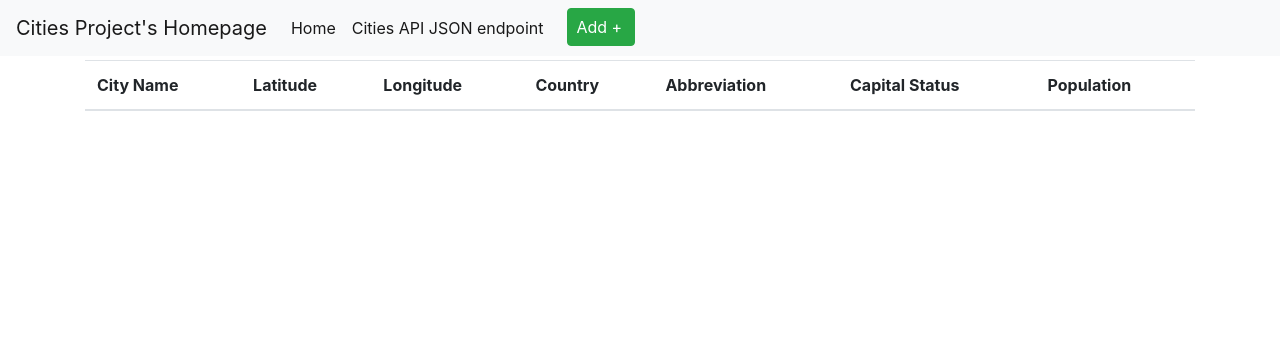
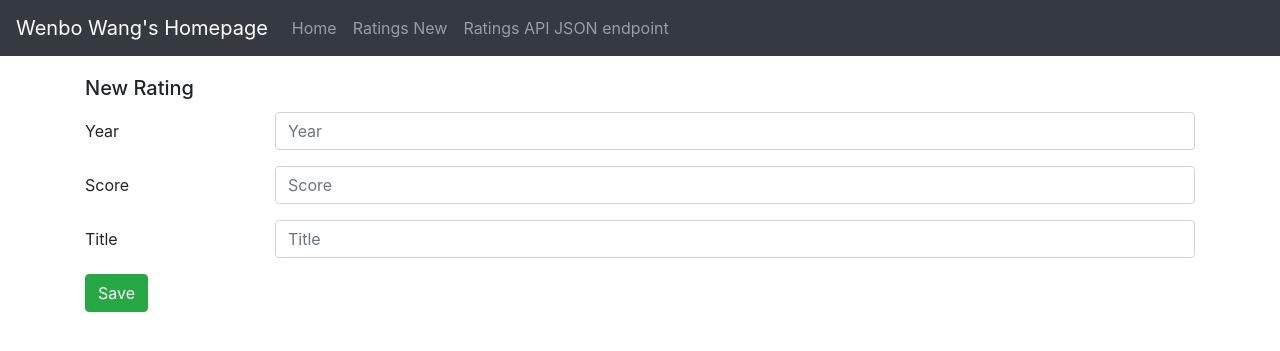
Before and after one commit to ajd33/PythonDockerFlaskPycharm, a Flask app: page / in a window 1280 px wide. Shown: the top 351 px of the page. Run offline with Flask 2, Linux system fonts and the light colour scheme; data that the repository does not hold is empty; some libraries are stand-ins or nearby versions.

Commit message:
Task: copied over assignment 3 code

```diff
--- a/app/app.py
+++ b/app/app.py
@@ -1,120 +1,140 @@
 from typing import List, Dict
 import simplejson as json
+import mysql.connector
 from flask import Flask, request, Response, redirect
 from flask import render_template
-from flaskext.mysql import MySQL
-from pymysql.cursors import DictCursor
 
 app = Flask(__name__)
-mysql = MySQL(cursorclass=DictCursor)
+user = {'username': 'Wenbo Wang'}
 
-app.config['MYSQL_DATABASE_HOST'] = 'db'
-app.config['MYSQL_DATABASE_USER'] = 'root'
-app.config['MYSQL_DATABASE_PASSWORD'] = 'root'
-app.config['MYSQL_DATABASE_PORT'] = 3306
-app.config['MYSQL_DATABASE_DB'] = 'citiesData'
-mysql.init_app(app)
+class MyDb:
+    def __init__(self):
+        config = {
+            'user': 'root',
+            'password': 'root',
+            'host': 'db',
+            'port': '3306',
+            'database': 'deniroData'
+        }
+        self.connection = mysql.connector.connect(**config)
+
+    def closeDb(self):
+        self.connection.close()
+
+    def get_alldata(self):
+        cursor = self.connection.cursor(dictionary=True)
+        cursor.execute('SELECT * FROM deniro')
+        return cursor.fetchall()
+
+    def get_rating(self, rating_id):
+        cursor = self.connection.cursor(dictionary=True)
+        cursor.execute('SELECT * FROM deniro WHERE id=%s', (rating_id,))
+        result = cursor.fetchall()
+        return result[0]
+
+    def update_rating(self, inputData):
+        cursor = self.connection.cursor(dictionary=True)
+        sql_update_query = """UPDATE deniro t SET t.Year = %s, t.Score = %s, t.Title = %s WHERE t.id = %s """
+        cursor.execute(sql_update_query, inputData)
+        self.connection.commit()
+
+    def insert_rating(self, inputData):
+        cursor = self.connection.cursor(dictionary=True)
+        sql_insert_query = """INSERT INTO deniro (`Year`,Score,Title) VALUES (%s, %s, %s) """
+        cursor.execute(sql_insert_query, inputData)
+        self.connection.commit()
+
+    def delete_rating(self, rating_id):
+        cursor = self.connection.cursor(dictionary=True)
+        sql_delete_query = """DELETE FROM deniro WHERE id = %s """
+        cursor.execute(sql_delete_query, (rating_id,))
+        self.connection.commit()
 
 
-@app.route('/', methods=['GET'])
-def index():
-    user = {'username': 'Cities Project'}
-    cursor = mysql.get_db().cursor()
-    cursor.execute('SELECT * FROM tblCitiesImport')
-    result = cursor.fetchall()
-    return render_template('index.html', title='Home', user=user, cities=result)
+db = MyDb()
 
 
-@app.route('/view/<int:city_id>', methods=['GET'])
-def record_view(city_id):
-    cursor = mysql.get_db().cursor()
-    cursor.execute('SELECT * FROM tblCitiesImport WHERE id=%s', city_id)
-    result = cursor.fetchall()
-    return render_template('view.html', title='View Form', city=result[0])
+@app.route('/')
+def index():
+    deniro = db.get_alldata()
+    return render_template('index.html', title='Home', user=user, deniro=deniro)
+
+@app.route('/view/<int:rating_id>', methods=['GET'])
+def record_view(rating_id):
+    rating = db.get_rating(rating_id)
+    return render_template('view.html', title='View Form', user=user, rating=rating)
 
 
-@app.route('/edit/<int:city_id>', methods=['GET'])
-def form_edit_get(city_id):
-    cursor = mysql.get_db().cursor()
-    cursor.execute('SELECT * FROM tblCitiesImport WHERE id=%s', city_id)
-    result = cursor.fetchall()
-    return render_template('edit.html', title='Edit Form', city=result[0])
+@app.route('/edit/<int:rating_id>', methods=['GET'])
+def form_edit_get(rating_id):
+    rating = db.get_rating(rating_id)
+    return render_template('edit.html', title='Edit Form', user=user, rating=rating)
 
 
-@app.route('/edit/<int:city_id>', methods=['POST'])
-def form_update_post(city_id):
-    cursor = mysql.get_db().cursor()
-    inputData = (request.form.get('fldName'), request.form.get('fldLat'), request.form.get('fldLong'),
-                 request.form.get('fldCountry'), request.form.get('fldAbbreviation'),
-                 request.form.get('fldCapitalStatus'), request.form.get('fldPopulation'), city_id)
-    sql_update_query = """UPDATE tblCitiesImport t SET t.fldName = %s, t.fldLat = %s, t.fldLong = %s, t.fldCountry =
-    %s, t.fldAbbreviation = %s, t.fldCapitalStatus = %s, t.fldPopulation = %s WHERE t.id = %s """
-    cursor.execute(sql_update_query, inputData)
-    mysql.get_db().commit()
+@app.route('/edit/<int:rating_id>', methods=['POST'])
+def form_update_post(rating_id):
+    inputData = (request.form.get('Year'), request.form.get('Score'), request.form.get('Title'), rating_id)
+    db.update_rating(inputData)
     return redirect("/", code=302)
 
-@app.route('/cities/new', methods=['GET'])
+@app.route('/rating/new', methods=['GET'])
 def form_insert_get():
-    return render_template('new.html', title='New City Form')
+    return render_template('new.html', title='New Rating Form', user=user)
 
 
-@app.route('/cities/new', methods=['POST'])
+@app.route('/rating/new', methods=['POST'])
 def form_insert_post():
-    cursor = mysql.get_db().cursor()
-    inputData = (request.form.get('fldName'), request.form.get('fldLat'), request.form.get('fldLong'),
-                 request.form.get('fldCountry'), request.form.get('fldAbbreviation'),
-                 request.form.get('fldCapitalStatus'), request.form.get('fldPopulation'))
-    sql_insert_query = """INSERT INTO tblCitiesImport (fldName,fldLat,fldLong,fldCountry,fldAbbreviation,fldCapitalStatus,fldPopulation) VALUES (%s, %s,%s, %s,%s, %s,%s) """
-    cursor.execute(sql_insert_query, inputData)
-    mysql.get_db().commit()
+    inputData = (request.form.get('Year'), request.form.get('Score'), request.form.get('Title'))
+    db.insert_rating(inputData)
     return redirect("/", code=302)
 
-@app.route('/delete/<int:city_id>', methods=['POST'])
-def form_delete_post(city_id):
-    cursor = mysql.get_db().cursor()
-    sql_delete_query = """DELETE FROM tblCitiesImport WHERE id = %s """
-    cursor.execute(sql_delete_query, city_id)
-    mysql.get_db().commit()
+@app.route('/delete/<int:rating_id>', methods=['POST'])
+def form_delete_post(rating_id):
+    db.delete_rating(rating_id)
     return redirect("/", code=302)
 
 
-@app.route('/api/v1/cities', methods=['GET'])
-def api_browse() -> str:
-    cursor = mysql.get_db().cursor()
-    cursor.execute('SELECT * FROM tblCitiesImport')
-    result = cursor.fetchall()
-    json_result = json.dumps(result);
+# API v1
+
+@app.route('/api/v1/ratings')
+def api_ratings() -> str:
+    js = json.dumps(db.get_alldata())
+    resp = Response(js, status=200, mimetype='application/json')
+    return resp
+
+@app.route('/api/v1/ratings/<int:rating_id>', methods=['GET'])
+def api_retrieve(rating_id) -> str:
+    result = db.get_rating(rating_id)
+    json_result = json.dumps(result)
     resp = Response(json_result, status=200, mimetype='application/json')
     return resp
 
-
-@app.route('/api/v1/cities/<int:city_id>', methods=['GET'])
-def api_retrieve(city_id) -> str:
-    cursor = mysql.get_db().cursor()
-    cursor.execute('SELECT * FROM tblCitiesImport WHERE id=%s', city_id)
-    result = cursor.fetchall()
-    json_result = json.dumps(result);
-    resp = Response(json_result, status=200, mimetype='application/json')
+@app.route('/api/v1/ratings/', methods=['POST'])
+def api_add() -> str:
+    content = request.json
+    inputData = (content['Year'], content['Score'], content['Title'])
+    db.insert_rating(inputData)
+    resp = Response(status=200, mimetype='application/json')
     return resp
 
 
-@app.route('/api/v1/cities/', methods=['POST'])
-def api_add() -> str:
+@app.route('/api/v1/ratings/<int:rating_id>', methods=['PUT'])
+def api_edit(rating_id) -> str:
+    content = request.json
+    inputData = (content['Year'], content['Score'], content['Title'], rating_id)
+    db.update_rating(inputData)
     resp = Response(status=201, mimetype='application/json')
     return resp
 
 
-@app.route('/api/v1/cities/<int:city_id>', methods=['PUT'])
-def api_edit(city_id) -> str:
-    resp = Response(status=201, mimetype='application/json')
-    return resp
-
-
-@app.route('/api/cities/<int:city_id>', methods=['DELETE'])
-def api_delete(city_id) -> str:
+@app.route('/api/v1/ratings/<int:rating_id>', methods=['DELETE'])
+def api_delete(rating_id) -> str:
+    db.delete_rating(rating_id)
     resp = Response(status=210, mimetype='application/json')
     return resp
 
 
+
+
 if __name__ == '__main__':
-    app.run(host='0.0.0.0', debug=True)
+    app.run(host='0.0.0.0', debug=True) # set debug=False on deployment
--- a/app/templates/index.html
+++ b/app/templates/index.html
@@ -1,29 +1,32 @@
 {% extends "layout.html" %}
 {% block content %}
-<table class="table">
-    <thead>
-    <tr>
-        <th scope="col">City Name</th>
-        <th scope="col">Latitude</th>
-        <th scope="col">Longitude</th>
-        <th scope="col">Country</th>
-        <th scope="col">Abbreviation</th>
-        <th scope="col">Capital Status</th>
-        <th scope="col">Population</th>
-    </tr>
-    </thead>
-    <tbody>
-    {% for city in cities %}
-    <tr>
-        <td><a href="view/{{city.id}}">{{ city.fldName }}</a></td>
-        <td>{{ city.fldLat }}</td>
-        <td>{{ city.fldLong }}</td>
-        <td>{{ city.fldCountry }}</td>
-        <td>{{ city.fldAbbreviation }}</td>
-        <td>{{ city.fldCapitalStatus }}</td>
-        <td>{{ city.fldPopulation }}</td>
-    </tr>
-    {% endfor %}
-    </tbody>
-</table>
+
+<h5 class="card-title" style="margin-top: 20px">New Rating</h5>
+
+<form action="/rating/new" method="post">
+
+  <div class="form-group row">
+    <label for="Year" class="col-sm-2 col-form-label">Year</label>
+    <div class="col-sm-10">
+      <input type="text" class="form-control" id="Year" name="Year" placeholder="Year">
+    </div>
+  </div>
+
+  <div class="form-group row">
+    <label for="Score" class="col-sm-2 col-form-label">Score</label>
+    <div class="col-sm-10">
+      <input type="text" class="form-control" id="Score" name="Score" placeholder="Score">
+    </div>
+  </div>
+
+  <div class="form-group row">
+    <label for="Title" class="col-sm-2 col-form-label">Title</label>
+    <div class="col-sm-10">
+      <input type="text" class="form-control" id="Title" name="Title" placeholder="Title">
+    </div>
+  </div>
+
+  <button type="submit" class="btn btn-success">Save</button>
+
+</form>
 {% endblock %}
--- a/app/templates/layout.html
+++ b/app/templates/layout.html
@@ -1,16 +1,10 @@
 <!doctype html>
 <html lang="en">
 <head>
-
-    <!-- Required meta tags -->
-
-    <!-- Bootstrap CSS -->
-
-
     <meta charset="utf-8">
-    <meta content="width=device-width, initial-scale=1, shrink-to-fit=no" name="viewport">
-    <link crossorigin="anonymous" href="https://stackpath.bootstrapcdn.com/bootstrap/4.4.1/css/bootstrap.min.css"
-          integrity="sha384-Vkoo8x4CGsO3+Hhxv8T/Q5PaXtkKtu6ug5TOeNV6gBiFeWPGFN9MuhOf23Q9Ifjh" rel="stylesheet">
+    <meta name="viewport" content="width=device-width, initial-scale=1, shrink-to-fit=no">
+    <link rel="stylesheet" href="https://stackpath.bootstrapcdn.com/bootstrap/4.4.1/css/bootstrap.min.css"
+          integrity="sha384-Vkoo8x4CGsO3+Hhxv8T/Q5PaXtkKtu6ug5TOeNV6gBiFeWPGFN9MuhOf23Q9Ifjh" crossorigin="anonymous">
 {% if user %}
     <title>Welcome to {{ user.username }}'s site</title>
     {% else %}
@@ -21,44 +15,41 @@
 <!-- As a heading -->
 
 
-<nav class="navbar navbar-expand-lg navbar-light bg-light mb-1">
-  <a class="navbar-brand" href="#">{% if user %}{{ user.username }}'s Homepage{% else %}
+<nav class="navbar navbar-expand-lg navbar-dark bg-dark">
+  <a class="navbar-brand" href="/">{% if user %}{{ user.username }}'s Homepage{% else %}
     <title>Welcome to My Homepage</title>
     {% endif %}</a>
-  <button aria-controls="navbarNavDropdown" aria-expanded="false" aria-label="Toggle navigation" class="navbar-toggler" data-target="#navbarNavDropdown" data-toggle="collapse" type="button">
+  <button class="navbar-toggler" type="button" data-toggle="collapse" data-target="#navbarNavDropdown" aria-controls="navbarNavDropdown" aria-expanded="false" aria-label="Toggle navigation">
     <span class="navbar-toggler-icon"></span>
   </button>
   <div class="collapse navbar-collapse" id="navbarNavDropdown">
     <ul class="navbar-nav">
-        <li class="nav-item active">
+      <li class="nav-item">
         <a class="nav-link" href="/">Home <span class="sr-only">(current)</span></a>
       </li>
-        <li class="nav-item active">
-            <a class="nav-link" href="/api/v1/cities">Cities API JSON endpoint <span class="sr-only">(current)</span></a>
+      <li class="nav-item">
+        <a class="nav-link" href="/rating/new">Ratings New <span class="sr-only">(current)</span></a>
       </li>
-        <li class="nav-item active">
-            <a class="btn btn-success pl-2 lr-2 ml-3" href="/cities/new">Add +<span class="sr-only">(current)</span></a>
+      <li class="nav-item">
+        <a class="nav-link" href="/api/ratings">Ratings API JSON endpoint <span class="sr-only">(current)</span></a>
       </li>
+
     </ul>
   </div>
 </nav>
-<main class="container" role="main">
-
-    {% block content %}
-    {% endblock %}
-</main>
+<main role="main" class="container">{% block content %}{% endblock %}</main>
     <div id="footer">
 <!-- Optional JavaScript -->
 <!-- jQuery first, then Popper.js, then Bootstrap JS -->
-    <script crossorigin="anonymous"
+<script src="https://code.jquery.com/jquery-3.4.1.slim.min.js"
         integrity="sha384-J6qa4849blE2+poT4WnyKhv5vZF5SrPo0iEjwBvKU7imGFAV0wwj1yYfoRSJoZ+n"
-            src="https://code.jquery.com/jquery-3.4.1.slim.min.js"></script>
-    <script crossorigin="anonymous"
+        crossorigin="anonymous"></script>
+<script src="https://cdn.jsdelivr.net/npm/popper.js@1.16.0/dist/umd/popper.min.js"
         integrity="sha384-Q6E9RHvbIyZFJoft+2mJbHaEWldlvI9IOYy5n3zV9zzTtmI3UksdQRVvoxMfooAo"
-            src="https://cdn.jsdelivr.net/npm/popper.js@1.16.0/dist/umd/popper.min.js"></script>
-    <script crossorigin="anonymous"
+        crossorigin="anonymous"></script>
+<script src="https://stackpath.bootstrapcdn.com/bootstrap/4.4.1/js/bootstrap.min.js"
         integrity="sha384-wfSDF2E50Y2D1uUdj0O3uMBJnjuUD4Ih7YwaYd1iqfktj0Uod8GCExl3Og8ifwB6"
-            src="https://stackpath.bootstrapcdn.com/bootstrap/4.4.1/js/bootstrap.min.js"></script>
+        crossorigin="anonymous"></script>
     </div>
 </body>
 </html>
```
Also changed, not shown: app/templates/edit.html (+22 -35 lines), app/templates/view.html (+10 -9 lines), db/init.sql (+97 -249 lines), docker-compose.yml (+6 -2 lines), 1 other file. Lines whose indentation alone changed are shown as unchanged.
